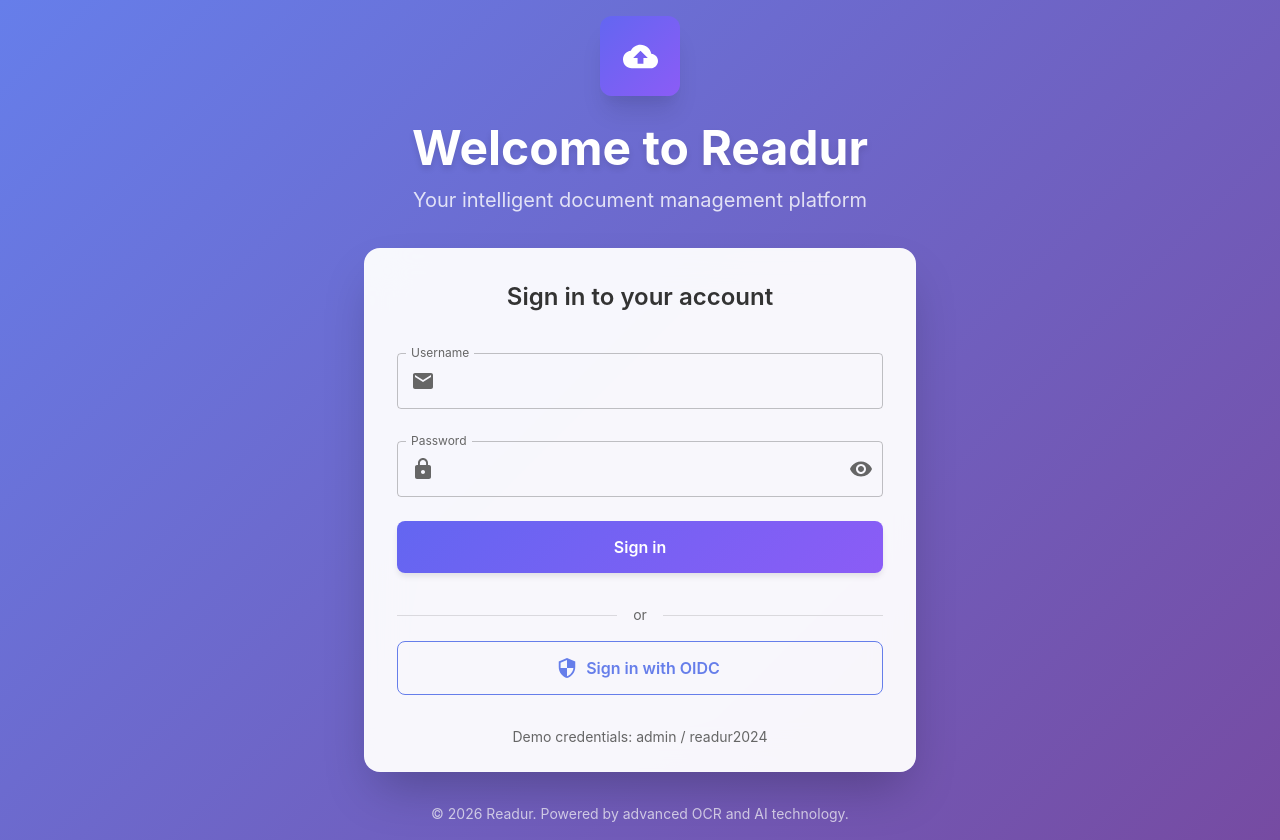
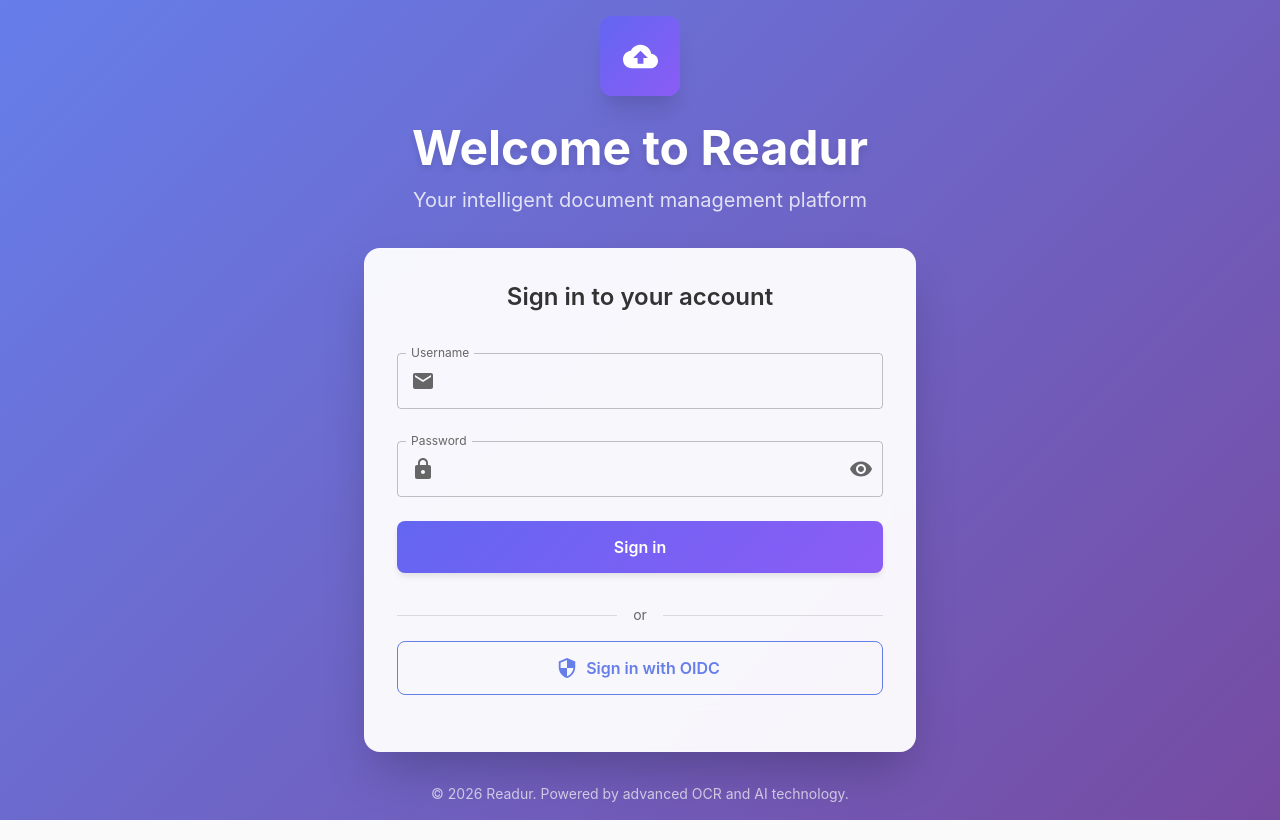
Before and after one commit to yonasBSD/readur, a React (Vite) app in the folder frontend/: page /login in a window 1280 px wide. Built offline with nearby package versions, Linux system fonts and the light colour scheme.

Commit message:
feat(client): remove demo statement from frontend

```diff
--- a/frontend/src/components/Auth/Login.tsx
+++ b/frontend/src/components/Auth/Login.tsx
@@ -319,9 +319,6 @@ const Login: React.FC = () => {
                     </Button>
 
                     <Box sx={{ textAlign: 'center', mt: 2 }}>
-                      <Typography variant="body2" color="text.secondary">
-                        Demo credentials: admin / readur2024
-                      </Typography>
                     </Box>
                   </Box>
                 </CardContent>
```
